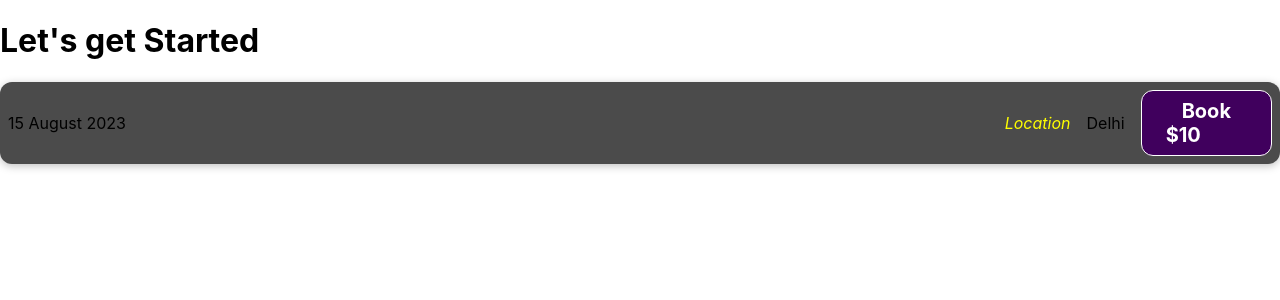
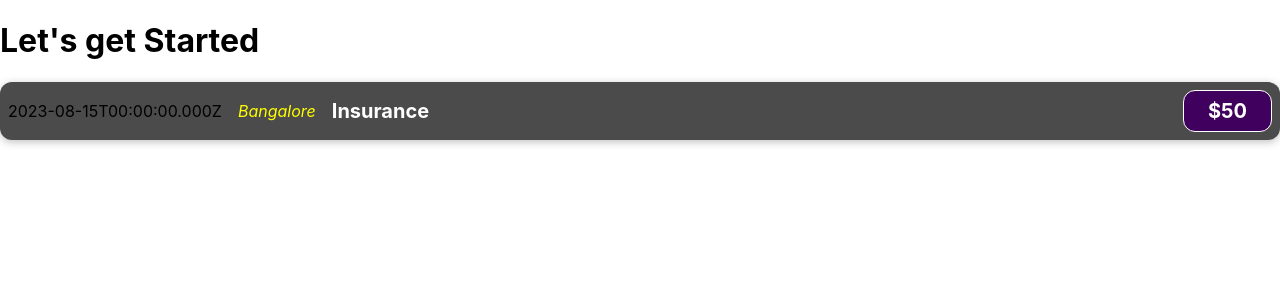
Before and after one commit to AmitMankar07/react-project, a React (Create React App) app in the folder project-one/: page / in a window 1280 px wide. Shown: the top 300 px of the page. Built offline with nearby package versions, Linux system fonts and the light colour scheme.

Commit message:
adding props

```diff
--- a/project-one/src/components/ExpenseItem.js
+++ b/project-one/src/components/ExpenseItem.js
@@ -1,21 +1,19 @@
-// Write your code at relevant places in the code below:
+// Write yoour code at relevant places in the code below:
 
 import "./ExpenseItem.css";
 
 function ExpenseItem() {
+  const expenseDate = new Date(2023, 7, 15).toISOString();
+  const expenseTitle = "Insurance";
+  const expenseAmount = 50;
+  const expenseLocation ='Bangalore'
   return (
-    <div className='expense-item'>
-      <div>15 August 2023</div>
-      <div>
-      <div className='expense-item__description'>
-        <div className='expense-item__location'>Location</div>
-        <div>Delhi</div>
-      <div className='expense-item__price'>
-        <h2>Book</h2>
-          <div>$10</div>
-
-        </div>
-      </div>
+    <div className="expense-item">
+      <div>{expenseDate}</div>
+      <div className='expense-item__location'>{expenseLocation}</div>
+      <div className="expense-item__description">
+        <h2>{expenseTitle}</h2>
+        <div className="expense-item__price">${expenseAmount}</div>
       </div>
     </div>
   );
```
